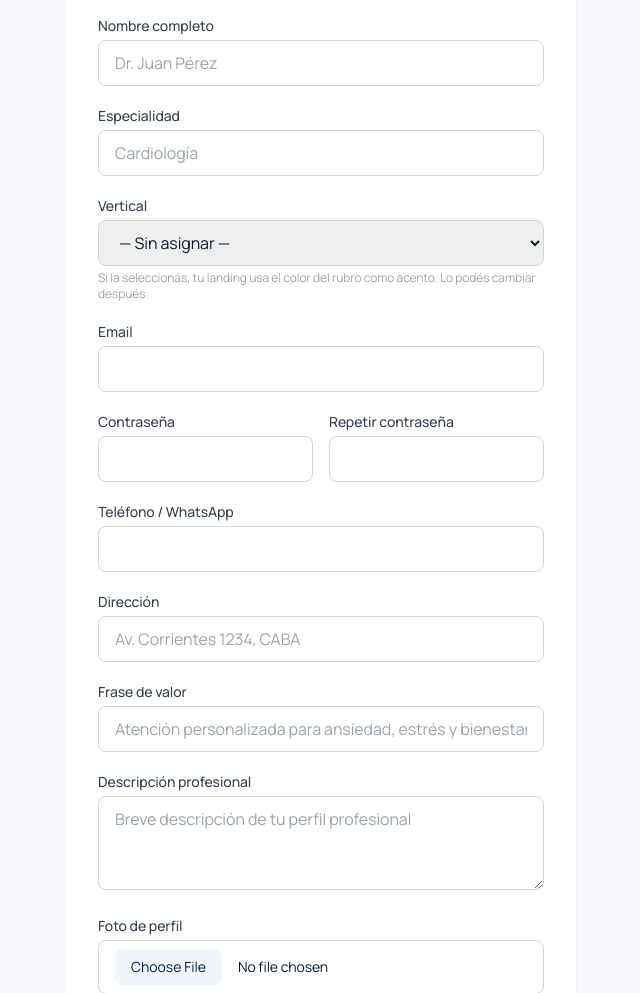
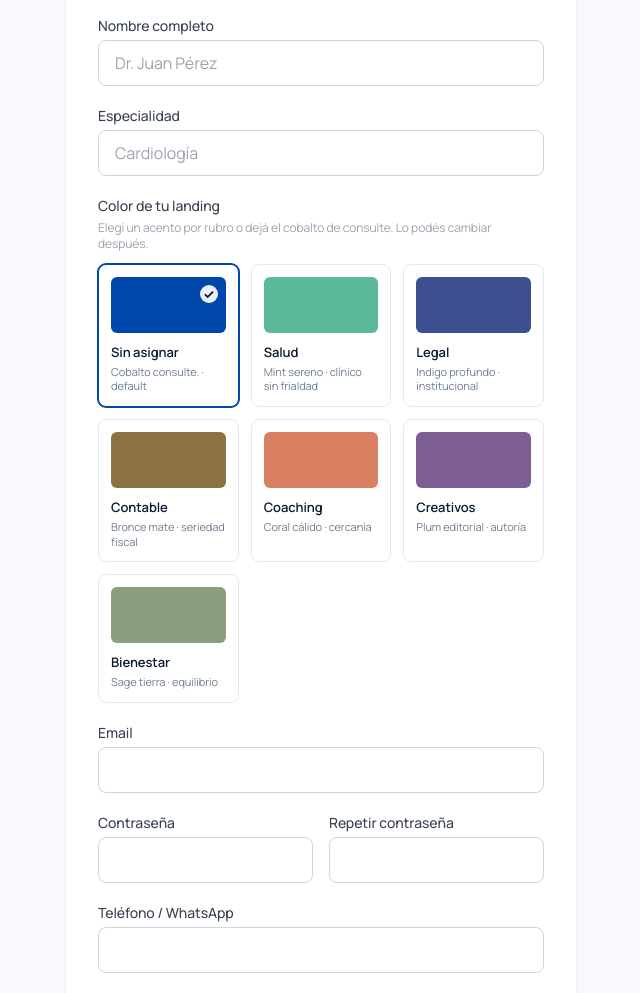
Before and after one commit to ggaray99/labs, a Django app: page /setup/ in a window 1280 px wide. Shown: the part 161-1154 px from the top of the page, without its empty margins (319-959 px from the left). Run offline with Django 5.2, Linux system fonts and the light colour scheme; some libraries are stand-ins or nearby versions.

Commit message:
Render vertical tint picker as swatch cards in setup
Replace the plain <select> with a 7-card radio grid (cobalto default
+ 6 vertical tints) per brand book slide 13. Each card shows the
exact swatch hex, vertical name and the canonical descriptor
("Mint sereno · clínico sin frialdad", etc.) so the professional
can see the accent their landing will adopt before choosing.
Backend untouched — same field name and choice values.

Co-Authored-By: Claude Opus 4.7 <noreply@anthropic.com>

```diff
--- a/templates/core/setup.html
+++ b/templates/core/setup.html
@@ -23,14 +23,65 @@
             </div>
 
             <div>
-                <label class="block text-sm font-medium text-gray-700 mb-1">Vertical</label>
-                <select name="vertical" class="w-full border border-gray-300 rounded-lg px-4 py-2.5 focus:ring-2 focus:ring-primary-500 focus:border-primary-500 outline-none">
-                    <option value="">— Sin asignar —</option>
-                    {% for value, label in form.fields.vertical.choices %}{% if value %}
-                    <option value="{{ value }}" {% if form.vertical.value == value %}selected{% endif %}>{{ label }}</option>
-                    {% endif %}{% endfor %}
-                </select>
-                <p class="text-xs text-gray-400 mt-1">Si la seleccionás, tu landing usa el color del rubro como acento. Lo podés cambiar después.</p>
+                <label class="block text-sm font-medium text-gray-700 mb-1">Color de tu landing</label>
+                <p class="text-xs text-gray-400 mb-3">Elegí un acento por rubro o dejá el cobalto de consulte. Lo podés cambiar después.</p>
+
+                <style>
+                  .vtint-card { position: relative; cursor: pointer; border: 1px solid #E5E9F0; border-radius: 8px; padding: 12px; transition: border-color 150ms ease, box-shadow 150ms ease; background: #FFFFFF; }
+                  .vtint-card:hover { border-color: #A2AEBE; }
+                  .vtint-card .vtint-swatch { width: 100%; height: 56px; border-radius: 6px; position: relative; }
+                  .vtint-card .vtint-name { font-family: 'Manrope', sans-serif; font-weight: 600; font-size: 13px; color: #0B1C30; margin-top: 10px; }
+                  .vtint-card .vtint-meta { font-family: 'Manrope', sans-serif; font-size: 11px; color: #6F7E92; margin-top: 2px; line-height: 1.35; }
+                  .vtint-card input[type="radio"] { position: absolute; opacity: 0; pointer-events: none; }
+                  .vtint-card .vtint-check { position: absolute; top: 8px; right: 8px; width: 18px; height: 18px; border-radius: 50%; background: rgba(255,255,255,.92); display: none; align-items: center; justify-content: center; color: #0B1C30; font-size: 13px; font-weight: 700; line-height: 1; }
+                  .vtint-card:has(input[type="radio"]:checked) { border-color: var(--vtint-color, #0047AB); box-shadow: 0 0 0 1px var(--vtint-color, #0047AB); }
+                  .vtint-card:has(input[type="radio"]:checked) .vtint-check { display: inline-flex; }
+                </style>
+
+                <div class="grid grid-cols-2 sm:grid-cols-3 gap-3">
+                    <label class="vtint-card" style="--vtint-color:#0047AB;">
+                        <input type="radio" name="vertical" value="" {% if not form.vertical.value %}checked{% endif %}>
+                        <div class="vtint-swatch" style="background:#0047AB;"><span class="vtint-check">✓</span></div>
+                        <div class="vtint-name">Sin asignar</div>
+                        <div class="vtint-meta">Cobalto consulte. · default</div>
+                    </label>
+                    <label class="vtint-card" style="--vtint-color:#5BB89A;">
+                        <input type="radio" name="vertical" value="salud" {% if form.vertical.value == 'salud' %}checked{% endif %}>
+                        <div class="vtint-swatch" style="background:#5BB89A;"><span class="vtint-check">✓</span></div>
+                        <div class="vtint-name">Salud</div>
+                        <div class="vtint-meta">Mint sereno · clínico sin frialdad</div>
+                    </label>
+                    <label class="vtint-card" style="--vtint-color:#3D4F8F;">
+                        <input type="radio" name="vertical" value="legal" {% if form.vertical.value == 'legal' %}checked{% endif %}>
+                        <div class="vtint-swatch" style="background:#3D4F8F;"><span class="vtint-check">✓</span></div>
+                        <div class="vtint-name">Legal</div>
+                        <div class="vtint-meta">Indigo profundo · institucional</div>
+                    </label>
+                    <label class="vtint-card" style="--vtint-color:#8C7344;">
+                        <input type="radio" name="vertical" value="contable" {% if form.vertical.value == 'contable' %}checked{% endif %}>
+                        <div class="vtint-swatch" style="background:#8C7344;"><span class="vtint-check">✓</span></div>
+                        <div class="vtint-name">Contable</div>
+                        <div class="vtint-meta">Bronce mate · seriedad fiscal</div>
+                    </label>
+                    <label class="vtint-card" style="--vtint-color:#D88061;">
+                        <input type="radio" name="vertical" value="coaching" {% if form.vertical.value == 'coaching' %}checked{% endif %}>
+                        <div class="vtint-swatch" style="background:#D88061;"><span class="vtint-check">✓</span></div>
+                        <div class="vtint-name">Coaching</div>
+                        <div class="vtint-meta">Coral cálido · cercanía</div>
+                    </label>
+                    <label class="vtint-card" style="--vtint-color:#7D5E94;">
+                        <input type="radio" name="vertical" value="creativos" {% if form.vertical.value == 'creativos' %}checked{% endif %}>
+                        <div class="vtint-swatch" style="background:#7D5E94;"><span class="vtint-check">✓</span></div>
+                        <div class="vtint-name">Creativos</div>
+                        <div class="vtint-meta">Plum editorial · autoría</div>
+                    </label>
+                    <label class="vtint-card" style="--vtint-color:#8A9F7E;">
+                        <input type="radio" name="vertical" value="bienestar" {% if form.vertical.value == 'bienestar' %}checked{% endif %}>
+                        <div class="vtint-swatch" style="background:#8A9F7E;"><span class="vtint-check">✓</span></div>
+                        <div class="vtint-name">Bienestar</div>
+                        <div class="vtint-meta">Sage tierra · equilibrio</div>
+                    </label>
+                </div>
             </div>
 
             <div>
```
